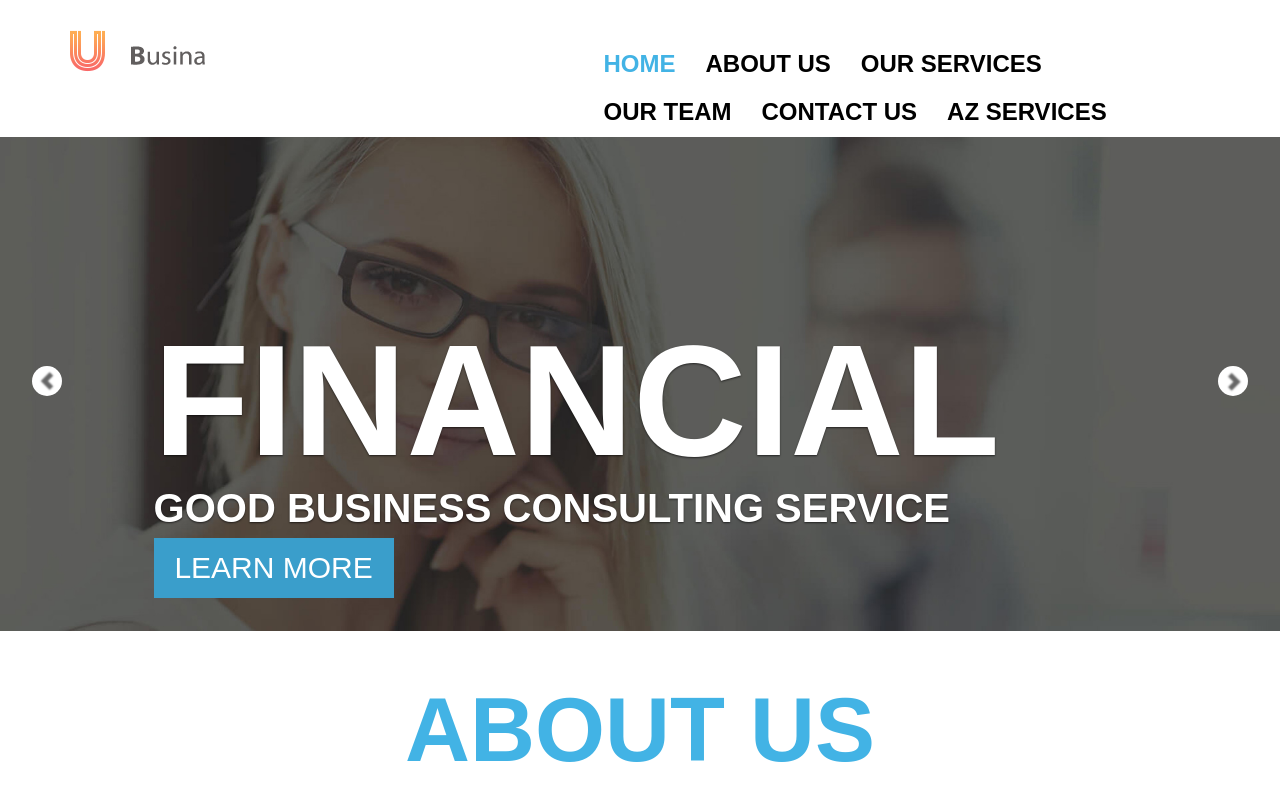
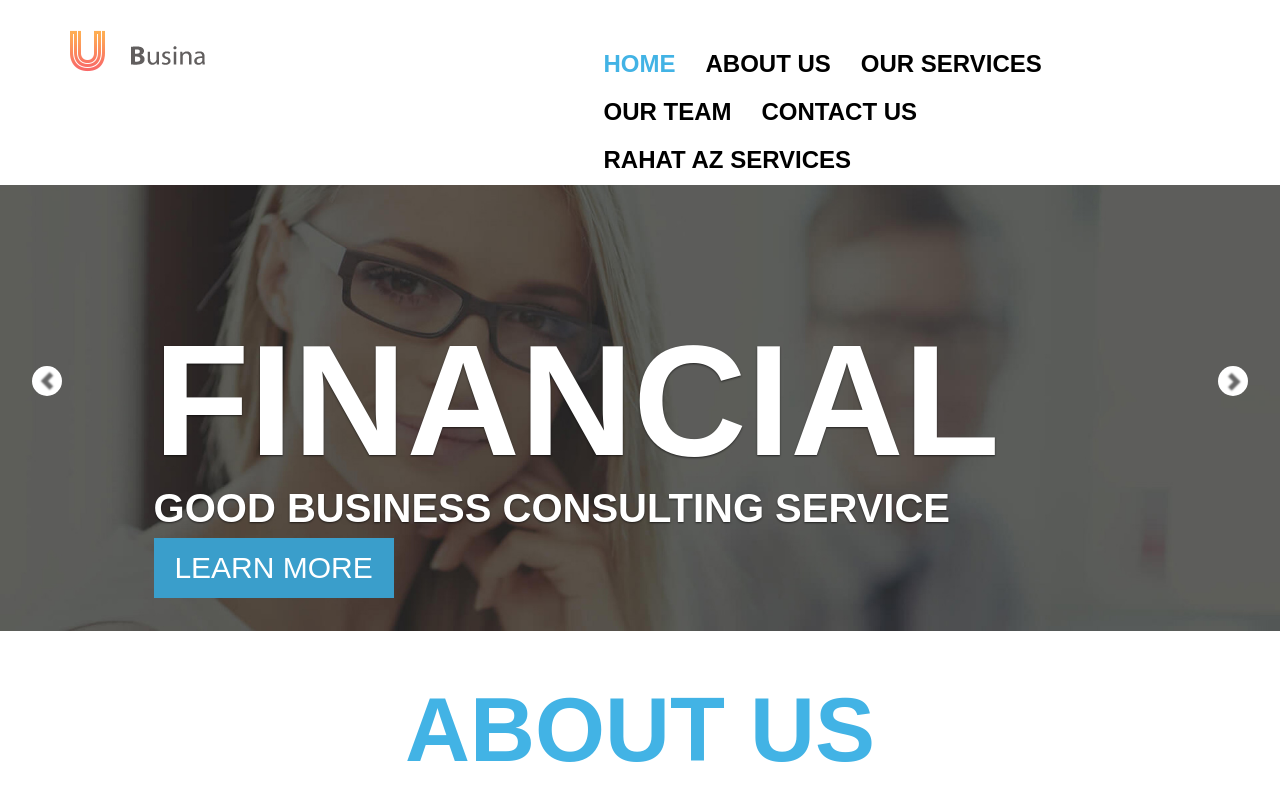
Before and after one commit to SyedRahat/ibm01, a plain HTML site: page index.html in a window 1280 px wide. Shown: the top 787 px of the page. Drawn offline with nearby package versions, Linux system fonts and the light colour scheme; some packages are replaced by stand-ins of ours; a web font is replaced by a local one.

Commit message:
Update index.html

```diff
--- a/index.html
+++ b/index.html
@@ -48,7 +48,7 @@
 					        <li><a class="menu" href="#service">our services </a></li>
 					        <li><a class="menu" href="#team">our team</a></li>
 							<li><a class="menu" href="#contact"> contact us</a></li>
-							<li><a class="menu" href="#contact"> AZ services</a></li>
+							<li><a class="menu" href="#contact"> rahat AZ services</a></li>
 					      </ul>
 					    </div><!-- /navbar-collapse -->
 					  </div><!-- / .container-fluid -->
```
